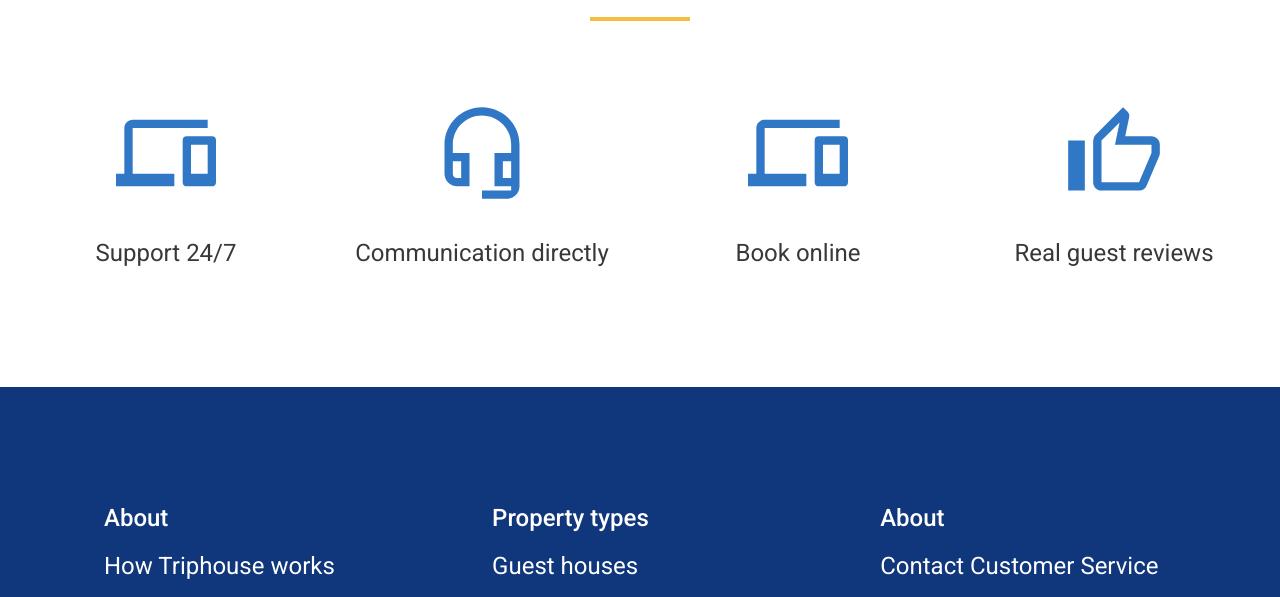
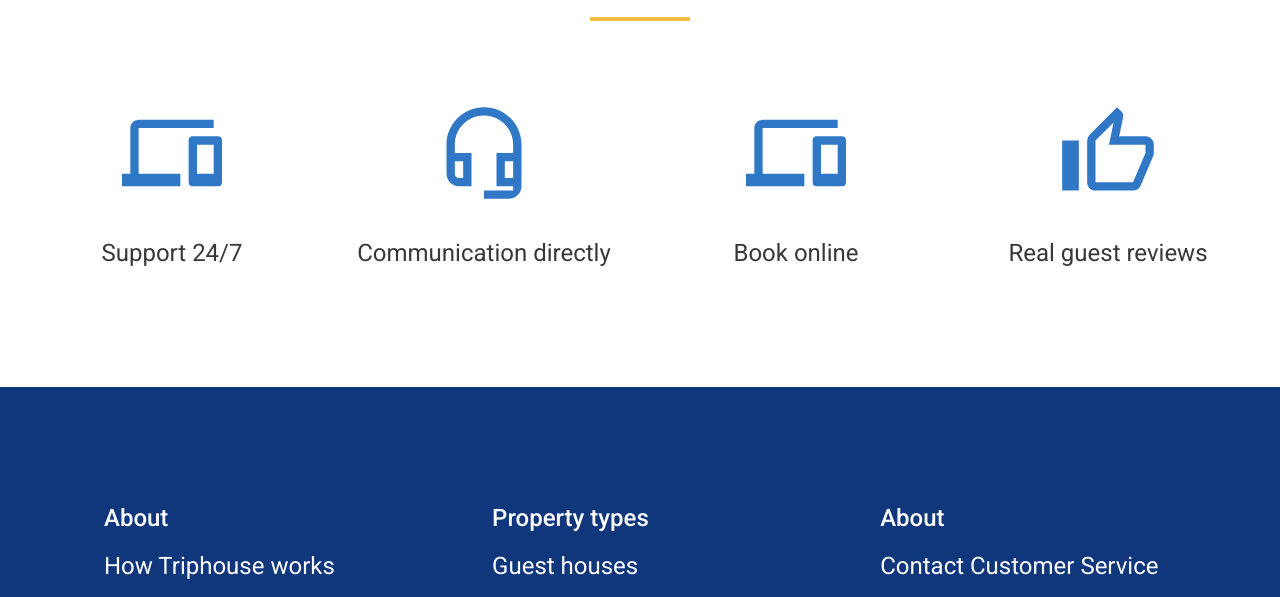
Before and after one commit to AndreyHes/if-html, a website: page index.html in a window 1280 px wide. Shown: the part 170-767 px from the top of the page. Drawn offline with Linux system fonts and the light colour scheme.

Commit message:
Lesson 5: fix remarks

```diff
--- a/style/style.css
+++ b/style/style.css
@@ -35,11 +35,9 @@ hr {
   height: 0;
 }
 
-
-
-
 .block {
-  max-width: 1440px;
+  max-width: 1264px;
+  width: 100%;
   padding: 0 16px;
   margin: 0 auto;
 
```
Also changed, not shown: 1 other file.
